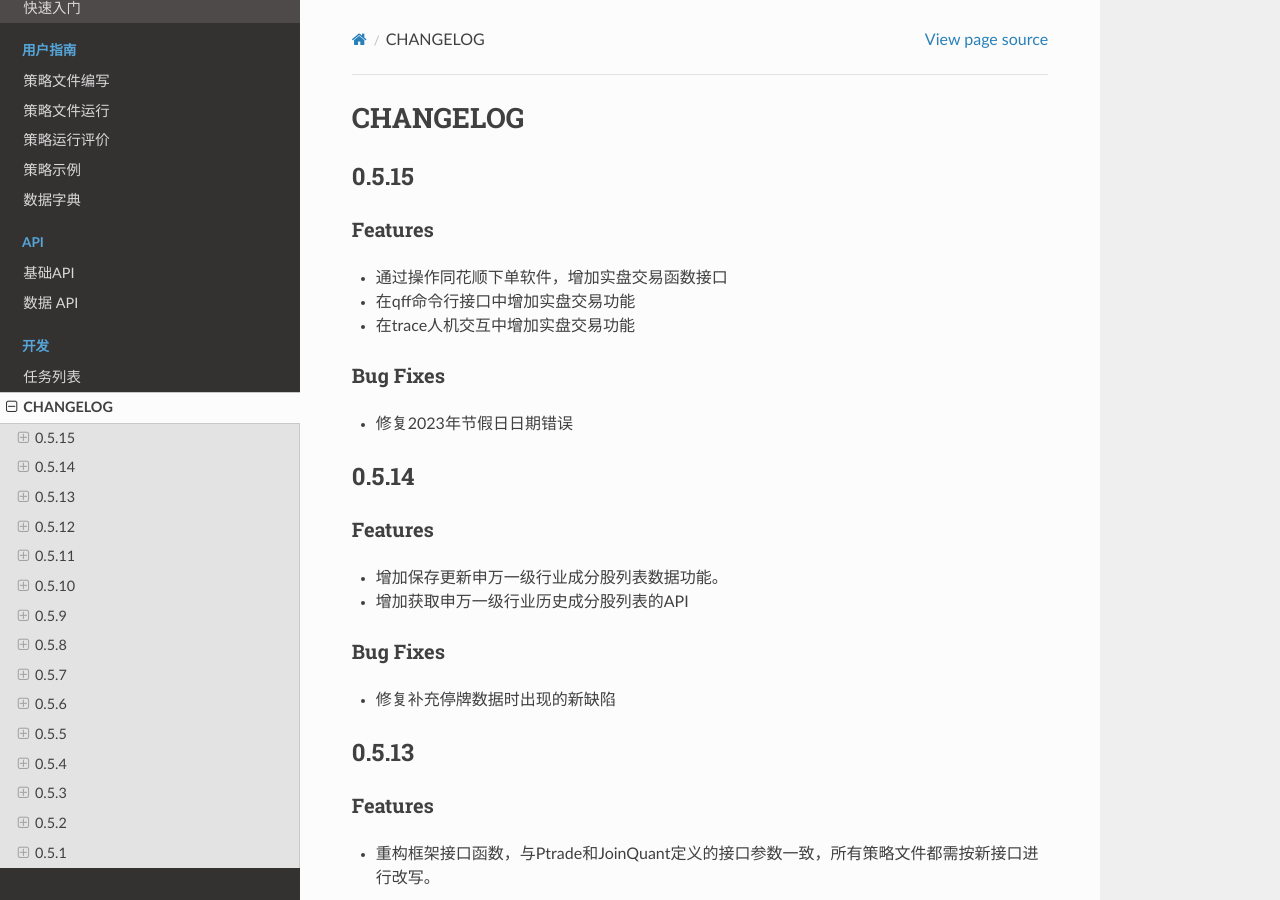
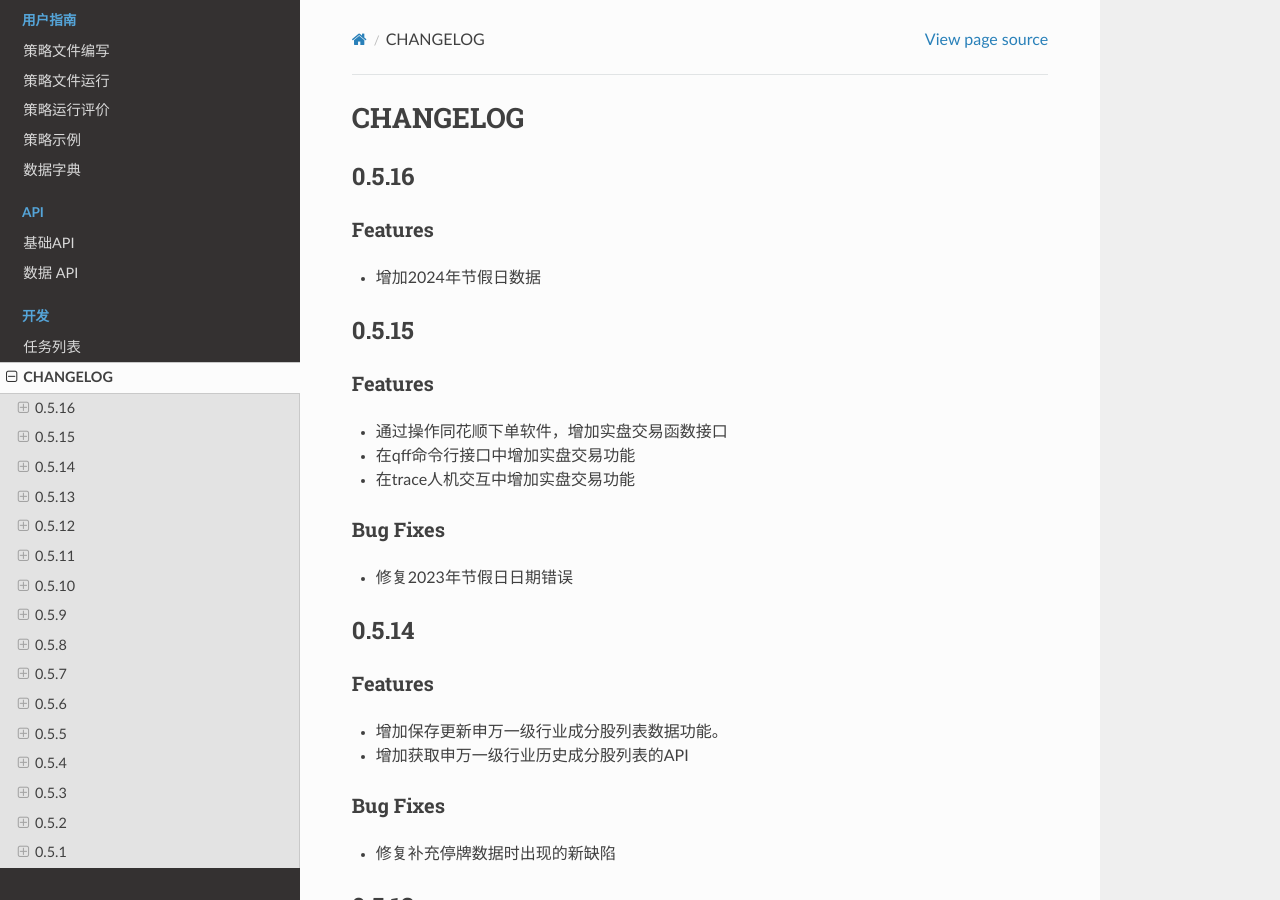
Before and after one commit to haijiangxu/qff, a Sphinx documentation site: the page built from docs/CHANGELOG.md, in a window 1280 px wide and 900 px high. Built offline with Sphinx 7.4.7 and the Read the Docs theme 2.0.0, drawn with Linux system fonts in a browser that asks for light colours.

Commit message:
build: update version and changelog

```diff
--- a/docs/CHANGELOG.md
+++ b/docs/CHANGELOG.md
@@ -1,4 +1,10 @@
 # CHANGELOG
+
+## 0.5.16
+
+### Features
+
+* 增加2024年节假日数据
 
 ## 0.5.15
 
--- a/qff/__init__.py
+++ b/qff/__init__.py
@@ -22,7 +22,7 @@
 # OUT OF OR IN CONNECTION WITH THE SOFTWARE OR THE USE OR OTHER DEALINGS IN THE
 # SOFTWARE.
 
-__version__ = "0.5.15"
+__version__ = "0.5.16"
 
 import sys
 
```
